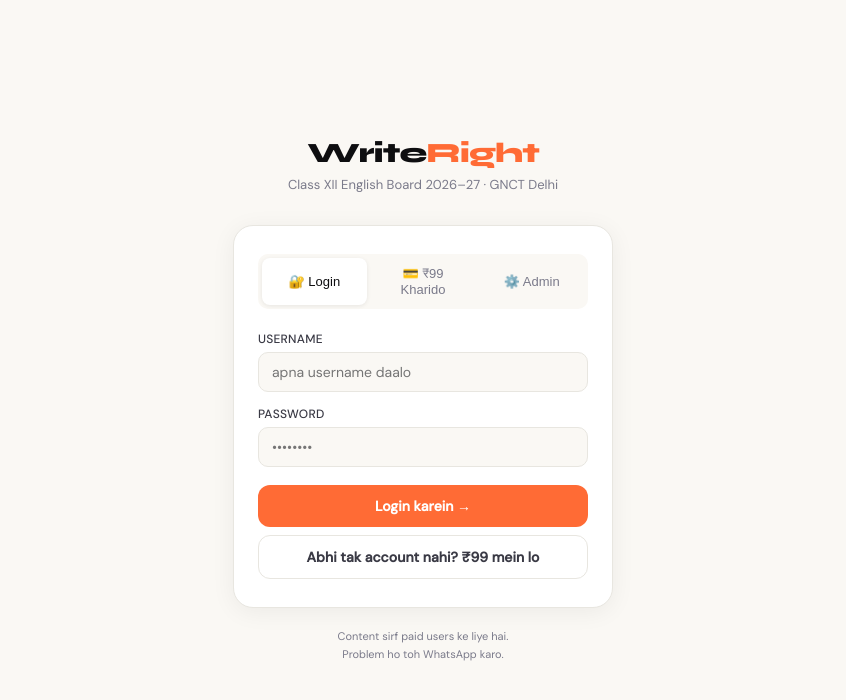
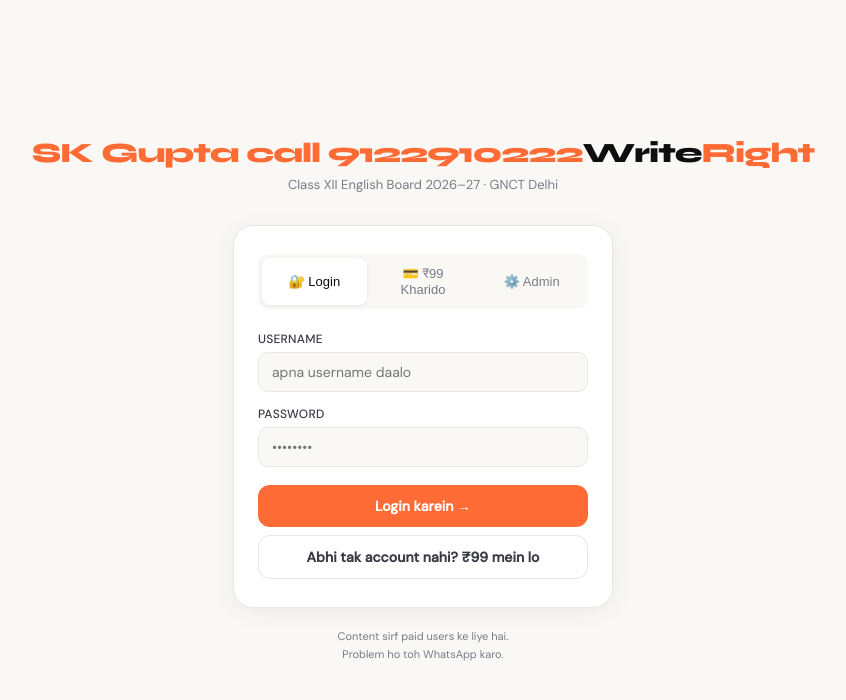
Before and after one commit to besttutors/writeright, a plain HTML site: page index.html in a window 1280 px wide. Shown: the whole page, without its empty margins (217-1063 px from the left). Drawn offline with Linux system fonts and the light colour scheme.

Commit message:
Update index.html

```diff
--- a/index.html
+++ b/index.html
@@ -3,7 +3,7 @@
 <head>
 <meta charset="UTF-8">
 <meta name="viewport" content="width=device-width, initial-scale=1.0, maximum-scale=1.0">
-<title>Created by Santosh Kumar call 9122910222 Class 12 WriteRight — Login</title>
+<title>WriteRight — Login</title>
 <link href="https://fonts.googleapis.com/css2?family=Syne:wght@700;800&family=DM+Sans:wght@300;400;500&display=swap" rel="stylesheet">
 <style>
 *{box-sizing:border-box;margin:0;padding:0;-webkit-tap-highlight-color:transparent}
@@ -73,7 +73,7 @@
 </head>
 <body>
 
-<div class="logo">Write<span>Right</span></div>
+<div class="logo"><span>SK Gupta call 9122910222</span>Write<span>Right</span></div>
 <p class="tagline">Class XII English Board 2026–27 · GNCT Delhi</p>
 
 <div class="card">
```
